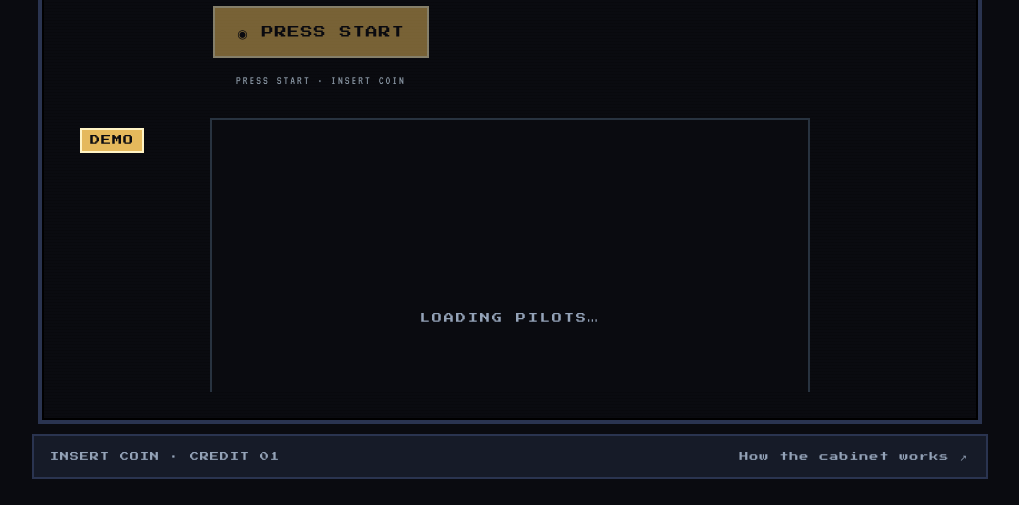
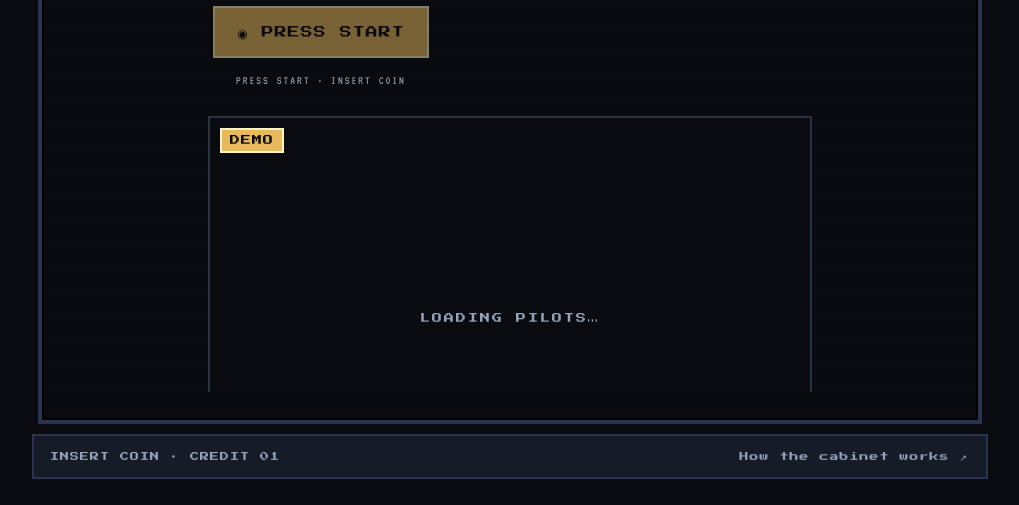
Before and after one commit to jpeckenpaugh/rl-livive-net, a plain HTML site: page index.html in a window 1280 px wide. Shown: the part 295-800 px from the top of the page, without its empty margins (130-1149 px from the left). Drawn offline with Linux system fonts and the light colour scheme; files whose address does not match are found by name.

Commit message:
AIA-37: keep attract demo aligned and playfields truly 1:1
Follow-up to AIA-28 / AIA-34: the attract demo and the 2-up match lanes
already avoided fractional setTransform, but two defects remained.

- Attract demo overlays drifted. The demo spanned the full stage while the
  canvas rendered at 600px and was centered, so the DEMO badge / pilot /
  PRESS START overlays anchored to the 900px demo box, not the playfield.
  Cap `.attract-demo` at min(100%, 600px) and center it so the frame and its
  overlays track the canvas (and the frame stays >= native on desktop).
- Canvas borders were resampled. `* { box-sizing: border-box }` meant a 2px
  border was subtracted from the JS-set width, so a 600px backing store was
  scaled into a 596px content box. Swap the playfield borders for an
  equivalent `box-shadow` ring so width == content box (attract + solo).
- Round the device scale on every branch so fractional-DPR displays (e.g.
  125%) still get an integer transform.

Verified with headless Chromium (chrome-headless-shell 1243) at DPR 1 and 2:
attract host 600 -> backing 600x400 / 1200x800, device scale 1 / 2, overlays
aligned; solo 600/1200 integer; 1v1 and 4-pilot lanes host 435 -> backing
600x400 / 1200x800 with integer scale and 0 horizontal overflow.

Co-Authored-By: Paperclip <noreply@paperclip.ing>

```diff
--- a/app.js
+++ b/app.js
@@ -909,16 +909,16 @@ function fitPixelCanvas(canvas, nativeW = NATIVE_W, nativeH = NATIVE_H) {
   const padX = parseFloat(styles.paddingLeft || "0") + parseFloat(styles.paddingRight || "0");
   const availW = (host.clientWidth || 0) - padX;
   if (!(availW > 0)) return;
-  const dpr = window.devicePixelRatio || 1;
-  let displayW, deviceScale;
-  if (availW >= nativeW) {
-    const cssScale = Math.floor(availW / nativeW); // whole-number upscale
-    displayW = nativeW * cssScale;
-    deviceScale = cssScale * dpr;
-  } else {
-    displayW = availW;                 // CSS shrinks the element to the frame
-    deviceScale = devicePixelRatioInt(); // integer transform, no soft fringe
-  }
+  let fit = availW / nativeW;
+  if (!isFinite(fit) || fit <= 0) fit = 1;
+  // Whole-number upscale for wide frames; narrower frames shrink in CSS. Either
+  // way the internal transform is a whole number of device pixels per logical
+  // pixel, so the scene is never resampled by a fractional setTransform (and
+  // fractional-DPR displays round to the nearest whole scale).
+  const narrow = fit < 1;
+  const cssScale = narrow ? fit : Math.floor(fit);
+  const displayW = nativeW * cssScale;
+  const deviceScale = (narrow ? 1 : cssScale) * devicePixelRatioInt();
   canvas.dataset.logicalW = String(nativeW);
   canvas.dataset.logicalH = String(nativeH);
   canvas.dataset.pixelScale = String(deviceScale);
--- a/style.css
+++ b/style.css
@@ -347,6 +347,8 @@ a { color: var(--gold); }
 .attract-screen {
   display: grid;
   grid-template-columns: 1.4fr 1fr;
+  /* The demo spans both columns so its frame reaches the native 600px width
+     (see app.js fitPixelCanvas) and renders at an integer 1x. */
   grid-template-areas: "hero panel" "demo demo";
   gap: 20px;
   align-items: start;
@@ -396,8 +398,8 @@ a { color: var(--gold); }
 }
 .hs-rank { color: var(--gold); }
 .hs-pts { color: var(--amber); }
-.attract-demo { grid-area: demo; position: relative; }
-.attract-demo canvas { display: block; height: auto; border: 2px solid var(--line); background: var(--void); image-rendering: pixelated; }
+.attract-demo { grid-area: demo; position: relative; width: min(100%, 600px); margin-inline: auto; }
+.attract-demo canvas { display: block; height: auto; background: var(--void); box-shadow: 0 0 0 2px var(--line); }
 .attract-demo-badge,
 .attract-demo-pilot,
 .attract-demo-press,
@@ -469,7 +471,7 @@ a { color: var(--gold); }
 .controller:disabled { cursor: default; opacity: .75; }
 .controller-help { grid-column: 2; margin: 0; color: var(--muted); font-size: var(--type-lead); }
 .screen-wrap { position: relative; padding: 15px 15px 0; }
-.screen-wrap canvas { display: block; height: auto; background: var(--void); border: 2px solid #2a3742; }
+.screen-wrap canvas { display: block; height: auto; background: var(--void); box-shadow: 0 0 0 2px #2a3742; }
 .overlay { position: absolute; inset: 15px 15px 0; display: flex; flex-direction: column; align-items: center; justify-content: center; gap: 14px; background: #0a0b10e0; color: var(--slate); text-align: center; padding: 20px; }
 .overlay[hidden], .overlay.hidden { display: none; }
 .overlay.error { color: var(--p4); }
```
